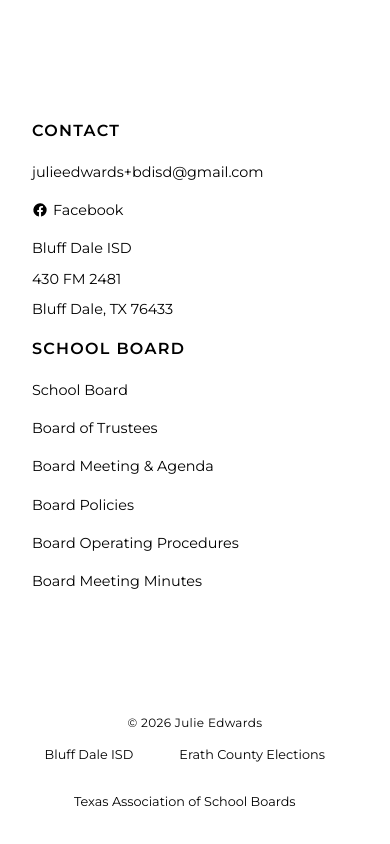
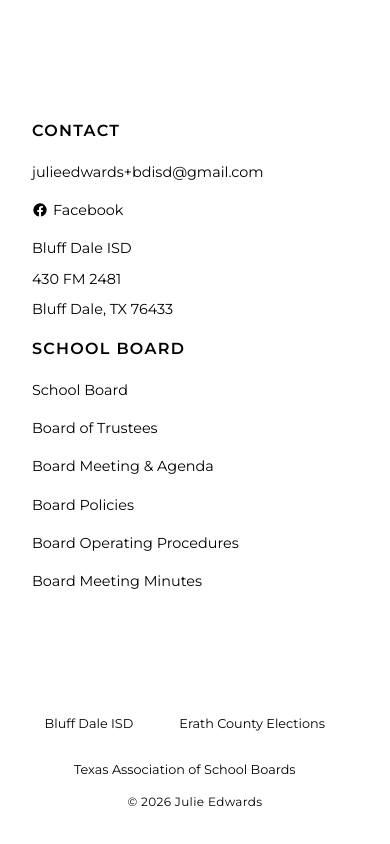
Before and after one commit to DrDustinEdwards/julieedwards-info, a Next.js app: page / in a window 390 px wide. Shown: the part 5763-6607 px from the top of the page. Built offline with nearby package versions, Linux system fonts and the light colour scheme.

Commit message:
Mobile footer: links on top, copyright underneath

```diff
--- a/app/globals.css
+++ b/app/globals.css
@@ -166,7 +166,7 @@ footer { padding: 2.5rem 0; border-top: 1px solid var(--border-subtle); }
   .about-grid { grid-template-columns: 1fr; }
   .about-img { min-height: 18rem; }
   .nav-links a.hide-m { display: none; }
-  .footer-inner { flex-direction: column; gap: .75rem; text-align: center; }
+  .footer-inner { flex-direction: column-reverse; gap: .75rem; text-align: center; }
   .footer-links { justify-content: center; }
 }
 @media (max-width: 768px) {
```
